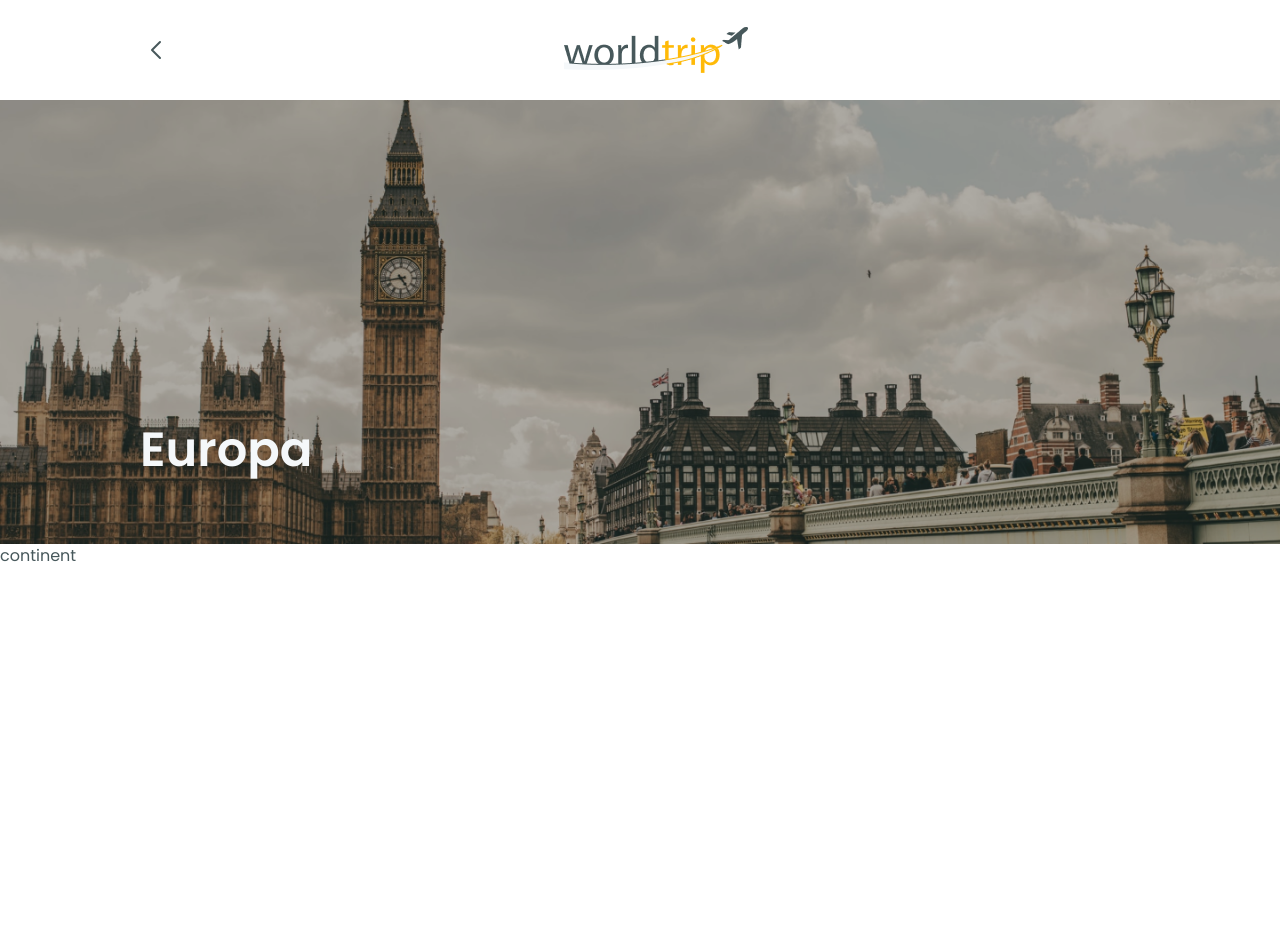
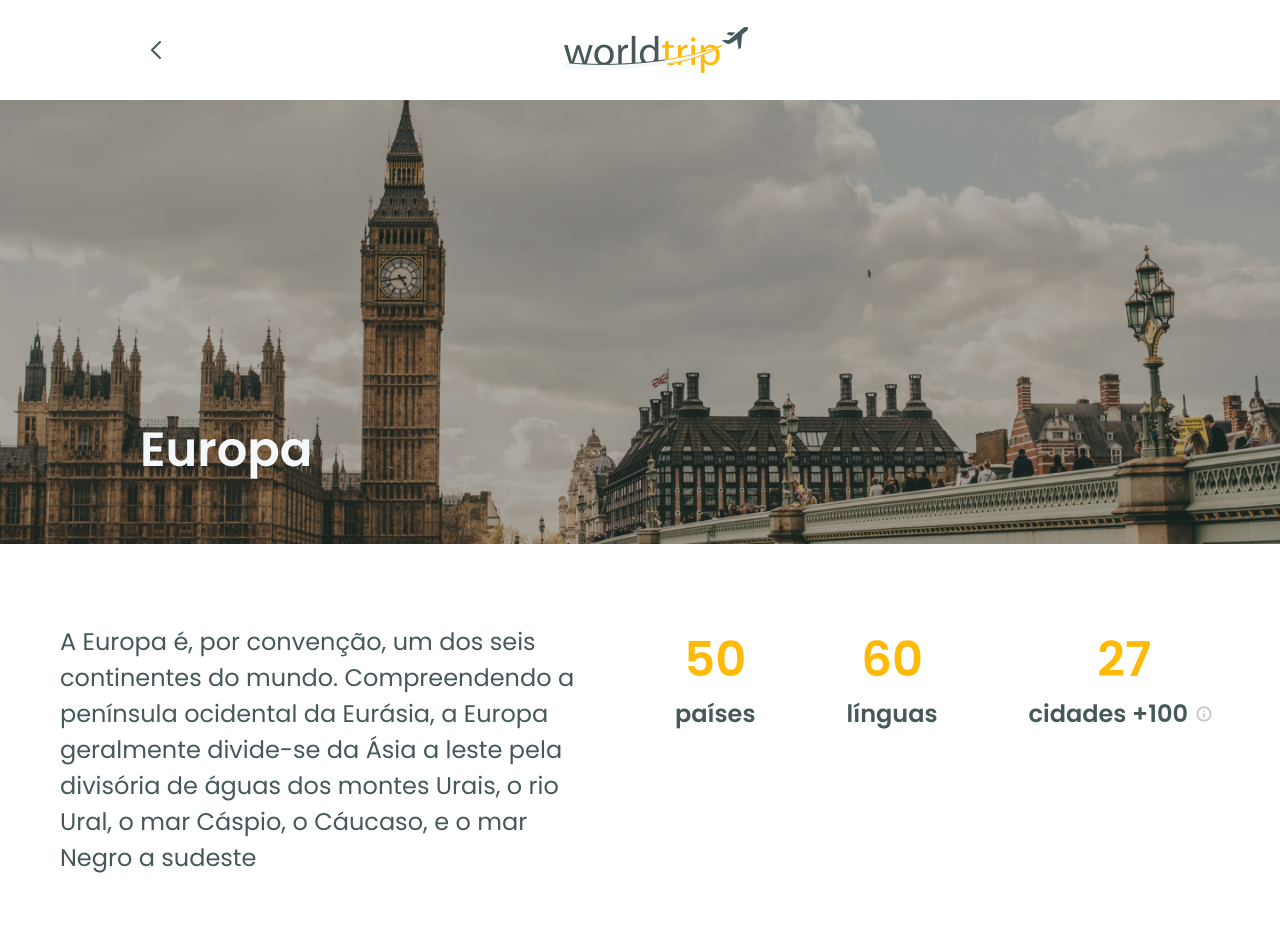
Before and after one commit to devLucasRoberto/worldTrip, a Next.js app: page /continent/1 in a window 1280 px wide. Shown: the top 952 px of the page. Before the commit the page ends 800 px from the top, so only its background shows below. Built offline with nearby package versions, Linux system fonts and the light colour scheme.

Commit message:
Add continent info

```diff
--- /dev/null
+++ b/src/components/InfoContinent/index.tsx
@@ -0,0 +1,92 @@
+import {
+  Box,
+  SimpleGrid,
+  Text,
+  Flex,
+  VStack,
+  Popover,
+  PopoverTrigger,
+  PopoverContent,
+  PopoverArrow,
+  PopoverCloseButton,
+  PopoverBody,
+  Image,
+  Button
+} from '@chakra-ui/react'
+
+export function InfoContinent() {
+  return (
+    <Box maxWidth="1160px" width="100%" mx="auto" my="80px">
+      <SimpleGrid columns={2} minChildWidth="400px" spacingX="70px">
+        <Text fontSize="1.5rem" fontWeight="400" color="gray.600">
+          A Europa é, por convenção, um dos seis continentes do mundo.
+          Compreendendo a península ocidental da Eurásia, a Europa geralmente
+          divide-se da Ásia a leste pela divisória de águas dos montes Urais, o
+          rio Ural, o mar Cáspio, o Cáucaso, e o mar Negro a sudeste
+        </Text>
+        <Flex height="100%" width="100%" justifyContent="space-between">
+          <VStack spacing="0">
+            <Text fontSize="3rem" fontWeight="600" color="yellow.500">
+              50
+            </Text>
+            <Text fontSize="1.5rem" fontWeight="600" color="gray.600">
+              países
+            </Text>
+          </VStack>
+
+          <VStack spacing="0">
+            <Text fontSize="3rem" fontWeight="600" color="yellow.500">
+              60
+            </Text>
+            <Text fontSize="1.5rem" fontWeight="600" color="gray.600">
+              línguas
+            </Text>
+          </VStack>
+
+          <VStack spacing="0">
+            <Text fontSize="3rem" fontWeight="600" color="yellow.500">
+              27
+            </Text>
+            <Text fontSize="1.5rem" fontWeight="600" color="gray.600">
+              <Flex alignItems="center">
+                cidades +100
+                <Popover>
+                  <PopoverTrigger>
+                    <Button
+                      size="xs"
+                      background="transparent"
+                      _focus={{
+                        outline: '0'
+                      }}
+                      _hover={{
+                        background: 'transparent'
+                      }}
+                    >
+                      <Image src="/assets/info.svg" />
+                    </Button>
+                  </PopoverTrigger>
+                  <PopoverContent
+                    _focus={{
+                      outline: '0'
+                    }}
+                  >
+                    <PopoverArrow />
+                    <PopoverCloseButton />
+
+                    <Box color="gray.500" fontSize="1.25rem" fontWeight="600">
+                      <PopoverBody>Londres</PopoverBody>
+                      <PopoverBody>Paris</PopoverBody>
+                      <PopoverBody>Roma</PopoverBody>
+                      <PopoverBody>Praga</PopoverBody>
+                      <PopoverBody>Amsterdã</PopoverBody>
+                    </Box>
+                  </PopoverContent>
+                </Popover>
+              </Flex>
+            </Text>
+          </VStack>
+        </Flex>
+      </SimpleGrid>
+    </Box>
+  )
+}
--- a/src/pages/continent/[slug].tsx
+++ b/src/pages/continent/[slug].tsx
@@ -1,6 +1,7 @@
 import { Flex } from '@chakra-ui/react'
 import { ContinentBanner } from '../../components/ContinentBanner'
 import { Header } from '../../components/Header'
+import { InfoContinent } from '../../components/InfoContinent'
 
 export default function Continent() {
   return (
@@ -13,6 +14,7 @@ export default function Continent() {
     >
       <Header />
       <ContinentBanner />
+      <InfoContinent />
       <h1>continent</h1>
     </Flex>
   )
```
Also changed, not shown: public/assets/info.svg (added).
